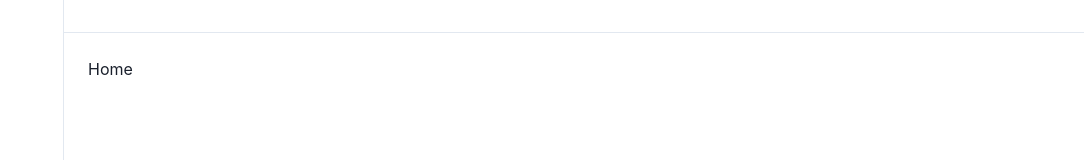
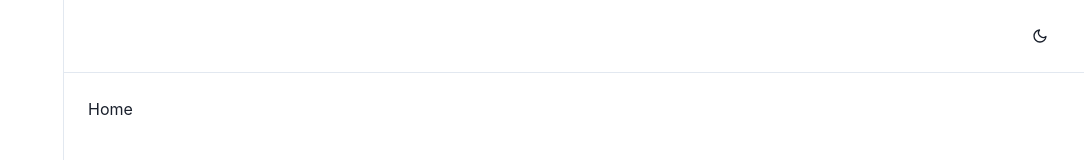
Before and after one commit to opencorelabs/fira, a Next.js app in the folder client/: page / in a window 1280 px wide. Shown: the top 160 px of the page, without its empty margins (196-1280 px from the left). Built offline with nearby package versions, Linux system fonts and the light colour scheme.

Commit message:
update dash layout and add _doc with theme

```diff
--- a/client/src/components/layout/Layout.tsx
+++ b/client/src/components/layout/Layout.tsx
@@ -10,41 +10,43 @@ import {
   Icon,
   IconButton,
   useBreakpointValue,
+  useColorMode,
   useColorModeValue,
   useDisclosure,
 } from '@chakra-ui/react';
 import React from 'react';
-import { FiMenu } from 'react-icons/fi';
+import { FiMenu, FiMoon, FiSun } from 'react-icons/fi';
 
 type LayoutProps = {
   children: React.ReactNode;
 };
 
 export function Layout({ children }: LayoutProps) {
+  const sidebarWidth = useBreakpointValue({ base: '100%', md: '260px' });
   const { isOpen, onOpen, onClose } = useDisclosure();
-  const sidebar = useBreakpointValue({ base: '100%', md: '260px' });
+  const { colorMode, toggleColorMode } = useColorMode();
 
   return (
     <Flex height="100vh">
       <Box
         as="nav"
-        width={sidebar}
-        maxWidth={sidebar}
+        width={sidebarWidth}
+        maxWidth={sidebarWidth}
         bg={useColorModeValue('white', 'gray.800')}
         borderRightWidth="1px"
         borderRightColor={useColorModeValue('gray.200', 'gray.600')}
-        py="6"
+        py={6}
         display={{ base: isOpen ? 'block' : 'none', md: 'block' }}
       >
         {/* Sidebar */}
       </Box>
-      <Box flex="1" overflow="auto">
+      <Box flex={1} overflow="auto">
         <Flex
           as="header"
           align="center"
-          justify="space-between"
-          py="4"
-          px="6"
+          justify={{ base: 'space-between', md: 'flex-end' }}
+          py={4}
+          px={6}
           bg={useColorModeValue('white', 'gray.800')}
           borderBottomWidth="1px"
           borderBottomColor={useColorModeValue('gray.200', 'gray.600')}
@@ -55,6 +57,12 @@ export function Layout({ children }: LayoutProps) {
             variant="ghost"
             icon={<Icon as={FiMenu} />}
             aria-label="Menu"
+          />
+          <IconButton
+            onClick={toggleColorMode}
+            variant="ghost"
+            icon={<Icon as={colorMode === 'dark' ? FiSun : FiMoon} />}
+            aria-label="Toggle Theme"
           />
         </Flex>
         <Box p={6}>{children}</Box>
--- /dev/null
+++ b/client/src/pages/_document.page.tsx
@@ -0,0 +1,19 @@
+import { ColorModeScript } from '@chakra-ui/react';
+import NextDocument, { Head, Html, Main, NextScript } from 'next/document';
+
+import { theme } from 'src/theme';
+
+export default class Document extends NextDocument {
+  render() {
+    return (
+      <Html lang="en">
+        <Head />
+        <body>
+          <ColorModeScript initialColorMode={theme.config.initialColorMode} />
+          <Main />
+          <NextScript />
+        </body>
+      </Html>
+    );
+  }
+}
--- a/client/src/theme/index.ts
+++ b/client/src/theme/index.ts
@@ -1,4 +1,4 @@
-import { extendTheme } from '@chakra-ui/react';
+import { extendTheme, type ThemeConfig } from '@chakra-ui/react';
 
 const colors = {
   primary: {
@@ -15,4 +15,9 @@ const colors = {
   },
 };
 
-export const theme = extendTheme({ colors });
+const config: ThemeConfig = {
+  initialColorMode: 'system',
+  useSystemColorMode: true,
+};
+
+export const theme = extendTheme({ config, colors });
```
